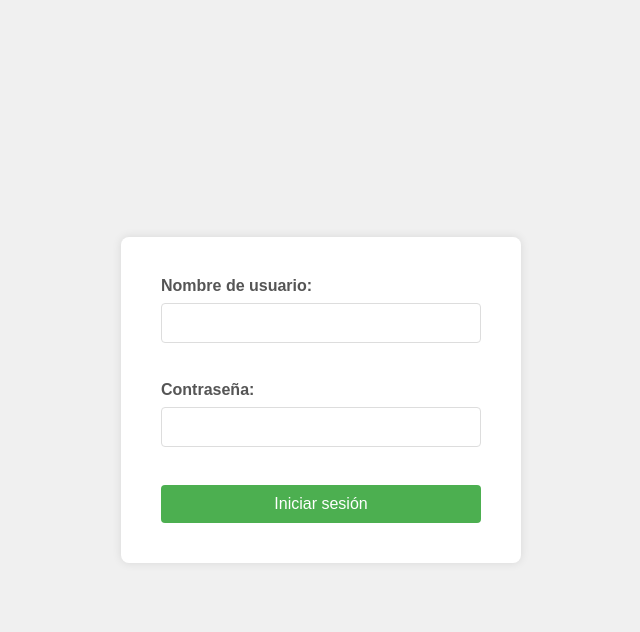
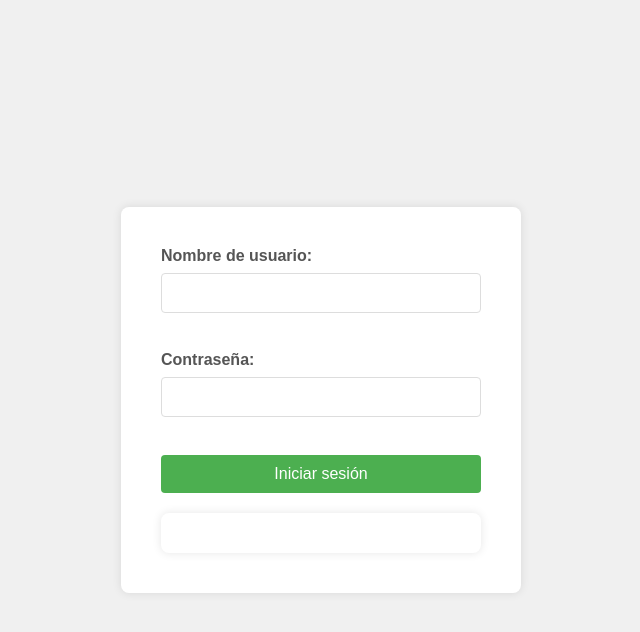
Before and after one commit to PabloCuestaMorer/monday-api-integration, a Flask app: page /login_form in a window 1280 px wide. Shown: the top 632 px of the page, without its empty margins (319-959 px from the left). Run offline with Flask 3, Linux system fonts and the light colour scheme.

Commit message:
arregla msj error login

```diff
--- a/TechHomeCare/static/login.css
+++ b/TechHomeCare/static/login.css
@@ -76,5 +76,11 @@ button:hover {
 #mensajeError {
     margin-top: 20px;
     color: red;
-    text-align: center;
+    text-align: left;
+    width: 100%;
+    max-width: 400px;
+    background-color: #fff;
+    padding: 20px;
+    border-radius: 8px;
+    box-shadow: 0 0 10px rgba(0, 0, 0, 0.1);
 }
--- a/TechHomeCare/templates/login.html
+++ b/TechHomeCare/templates/login.html
@@ -20,14 +20,10 @@
                     url: "/login",
                     data: formData,
                     success: function (response) {
-                        if (response.error) {
-                            alert(response.error);
-                        } else {
-                            window.location.href = '/'; // Redirect to the homepage on success
-                        }
+                         window.location.href = '/'; // Redirect to the homepage on success
                     },
                     error: function () {
-                        $('#mensajeError').text('Error en el servidor. Intente de nuevo más tarde.');
+                        $('#mensajeError').text('Usuario o contraseña incorrectos.');
                     }
                 });
             });
@@ -42,9 +38,10 @@
         <label for="password">Contraseña:</label>
         <input type="password" id="password" name="password" required><br><br>
         <button type="submit">Iniciar sesión</button>
+        <div id="mensajeError" style="color: red;"></div>
     </form>
 
-    <div id="mensajeError" style="color: red;"></div>
+
 </body>
 
 </html>
```
